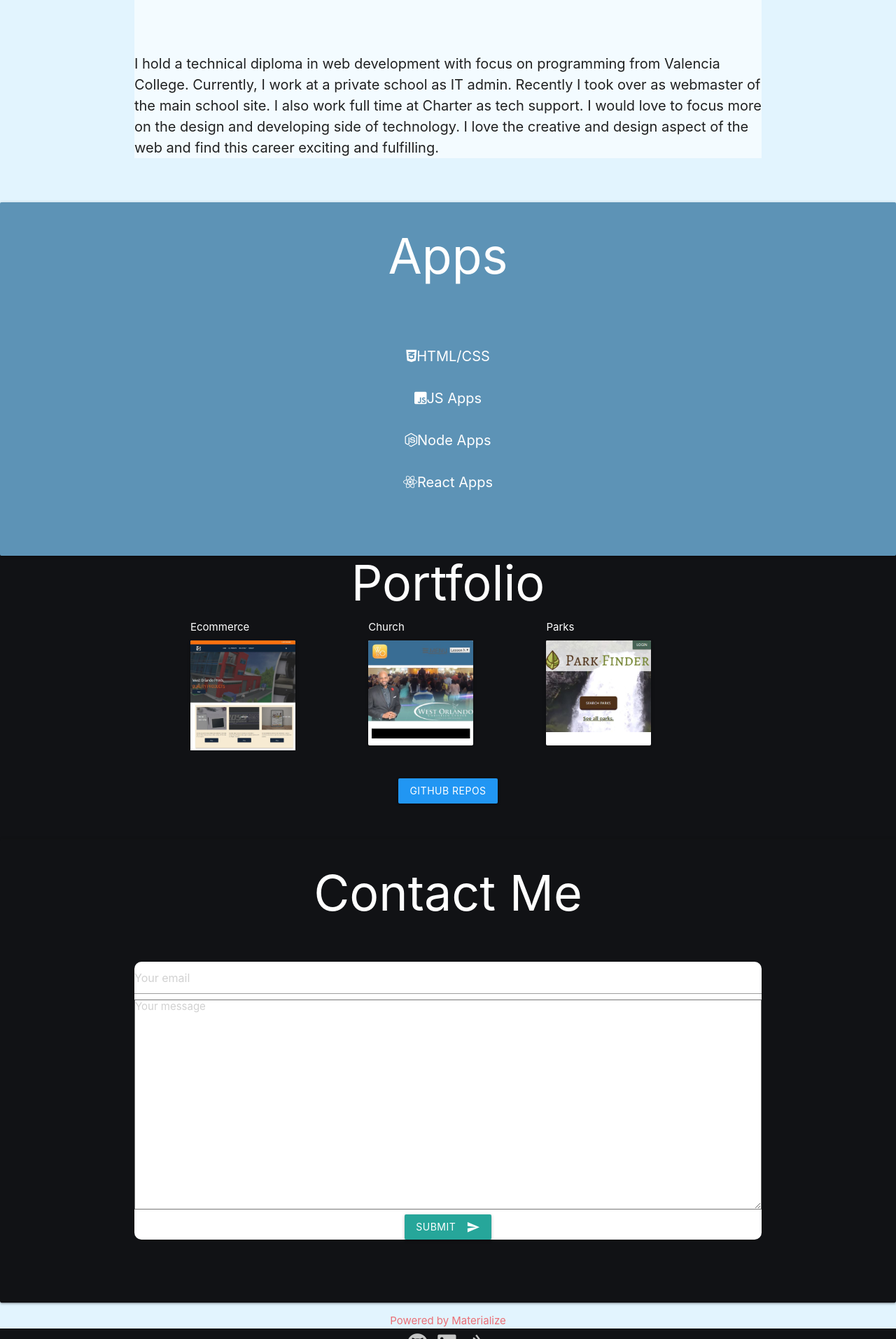
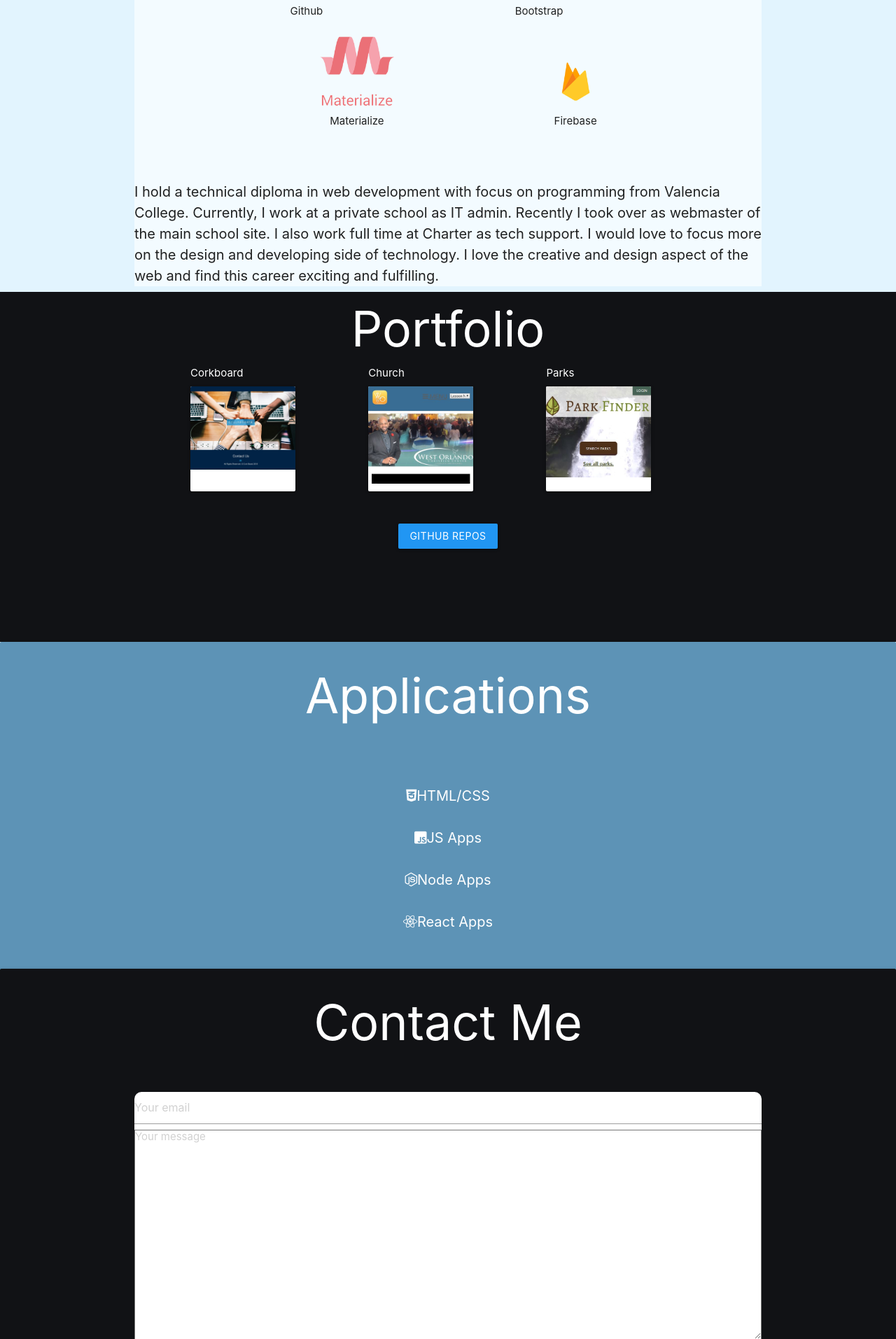
Before and after one commit to jondisla/jondisla, a PHP site: page / in a window 1280 px wide. Shown: the part 1352-3265 px from the top of the page at 70% size. Run offline with PHP 8.4, Linux system fonts and the light colour scheme; some libraries are stand-ins or nearby versions.

Commit message:
second commit

```diff
--- a/assets/main.css
+++ b/assets/main.css
@@ -149,6 +149,11 @@ a:hover {
   background-position: center;
 } */
 
+/* .tech img {
+  min-width: 500px;
+  height: 100px;
+} */
+
 #sec2 {
   background: rgb(243, 251, 255);
 }
@@ -185,6 +190,7 @@ a:hover {
   background-size: cover;
   background-position: center;
   margin-top: -15px;
+  height: 500px;
 }
 
 #cardContact {
@@ -199,10 +205,6 @@ a:hover {
 }
 
 /*APPS*/
-
-#cardFour {
-  margin-top: 40px;
-}
 
 #apps li a {
   text-decoration: none;
@@ -313,9 +315,9 @@ a:hover {
   display: none;
 }
 
-#portfolio {
+/* #portfolio {
   display: none;
-}
+} */
 
 .arrowToPort {
   font-size: 20px;
--- a/index.html
+++ b/index.html
@@ -31,11 +31,11 @@
                     <li id="about">
                         <a>About</a>
                     </li>
+                    <li id="portfolio">
+                        <a>Portfolio</a>
+                    </li>
                     <li id="apps">
                         <a>Apps</a>
-                    </li>
-                    <li id="portfolio">
-                        <a>Portfolio</a>
                     </li>
                     <li id="contact">
                         <a>Contact</a>
@@ -90,6 +90,10 @@
                         <img src="assets/img/jquery.jpg">
                         <p>Jquery</p>
                     </li>
+                    <li>
+                        <img src="assets/img/wordpress.png">
+                        <p>Wordpress</p>
+                    </li>
                 </ul>
             </center>
             <center>
@@ -126,12 +130,63 @@
     </div>
     <br>
 
+    <!--Portfolio-->
+    <div class="no-padding-bottom" id="cardThree">
+        <div class="container">
+            <center>
+                <span id="cardTitle">Portfolio</span>
+
+                <!--Projects-->
+                <center>
+                    <div class="row parent">
+                        <div class="col s12 m6 child">
+                            <span class="carTitle" style="color: white;">Corkboard</span>
+                            <div class="card" style="width:150px;height:150px;">
+                                <div class="card-image">
+                                    <a href="http://corkboard2018.herokuapp.com/" target="_blank">
+                                        <img src="assets/img/wop.jpg">
+
+                                </div>
+                            </div>
+                        </div>
+                    </div>
+                    <div class="row parent">
+                        <div class="col s12 m6 child">
+                            <span class="carTitle" style="color: white;">Church</span>
+                            <div class="card" style="width:150px;height:150px;">
+                                <div class="card-image">
+                                    <a href="https://westorlandochurch.tv" target="_blank">
+                                        <img src="assets/img/woc.jpg">
+                                </div>
+                            </div>
+                        </div>
+                    </div>
+                    <div class="row parent">
+                        <div class="col s12 m6 child">
+                            <span class="carTitle" style="color: white;">Parks</span>
+                            <div class="card" style="width:150px;height:150px;">
+                                <div class="card-image">
+                                    <a href="https://jondisla.github.io/parkfinder/" target="_blank">
+                                        <img src="assets/img/parkfinder.jpg">
+                                    </a>
+                                </div>
+                            </div>
+                        </div>
+                    </div>
+                </center>
+            </center>
+        </div>
+        <center>
+            <a href="https://github.com/jondisla" target="_blank" class="waves-effect waves-light blue btn" id="gitbutton">GITHUB REPOS</a>
+        </center>
+    </div>
+
     <!--APPS-->
     <div class="col s6">
         <div class="card   no-padding-bottom" id="cardFour">
             <center>
                 <div class="card-content">
-                    <span id="cardTitle" style="color:white;">Apps</span>
+                    <span id="cardTitle" style="color:white;">Applications</span>
             </center>
             <br>
             <div class="container">
@@ -158,6 +213,7 @@
             </div>
             </div>
         </div>
+    </div>
 
     <!--Hidden HTML-->
     <div class="col s12">
@@ -174,6 +230,7 @@
                         <br>&
                         <br>CSS</span>
             </center>
+            </div>
         </div>
     </div>
 
@@ -253,8 +310,8 @@
                             <h1 id="liriTitle">Liri</h1>
                             <!--liri vid info and video-->
                             <div id="liriVid">
-                                        <p>Liri is a CLI request style application that uses the twitter and spotify APIs to
-                                            fetch info</p>
+                                <p>Liri is a CLI request style application that uses the twitter and spotify APIs to fetch info
+                                </p>
                                 <div class="wrapper">
                                     <video width="320" height="240" controls>
                                         <source src="movie.mp4" type="video/mp4">
@@ -266,8 +323,7 @@
                             <h1 id="bamazonTitle">Bamazon</h1>
                             <!--Show bamazon info and video-->
                             <div id="bamazonVid">
-                                        <p>Bamazon is a CLI amazon style shop that lets you purchase a product updates the stock
-                                            amount
+                                <p>Bamazon is a CLI amazon style shop that lets you purchase a product updates the stock amount
                                 </p>
                                 <!--video-->
                                 <div class="wrapper">
@@ -292,57 +348,6 @@
             </div>
             </div>
         </div>
-
-
-
-                <!--Portfolio-->
-                <div class="no-padding-bottom" id="cardThree">
-                    <div class="container">
-                        <center>
-                            <span id="cardTitle">Portfolio</span>
-
-                            <!--Projects-->
-                            <center>
-                                <div class="row parent">
-                                    <div class="col s12 m6 child">
-                                        <span class="carTitle" style="color: white;">Ecommerce</span>
-                                        <div class="card" style="width:150px;height:150px;">
-                                            <div class="card-image">
-                                                <img src="assets/img/wop.jpg">
-
-                                            </div>
-                                        </div>
-                                    </div>
-                                </div>
-                                <div class="row parent">
-                                    <div class="col s12 m6 child">
-                                        <span class="carTitle" style="color: white;">Church</span>
-                                        <div class="card" style="width:150px;height:150px;">
-                                            <div class="card-image">
-                                                <a href="https://westorlandochurch.tv" target="_blank">
-                                                    <img src="assets/img/woc.jpg">
-                                            </div>
-                                        </div>
-                                    </div>
-                                </div>
-                                <div class="row parent">
-                                    <div class="col s12 m6 child">
-                                        <span class="carTitle" style="color: white;">Parks</span>
-                                        <div class="card" style="width:150px;height:150px;">
-                                            <div class="card-image">
-                                                <a href="https://jondisla.github.io/parkfinder/" target="_blank">
-                                                    <img src="assets/img/parkfinder.jpg">
-                                                </a>
-                                            </div>
-                                        </div>
-                                    </div>
-                                </div>
-                    </div>
-                    <center>
-                        <a href="https://github.com/jondisla" target="_blank" class="waves-effect waves-light blue btn" id="gitbutton">GITHUB REPOS</a>
-                    </center>
-                </div>
-
 
         <!--Contact Form-->
         <div class="col s12">
```
Also changed, not shown: assets/img/wop.JPG, assets/img/wordpress.png (added). Lines whose indentation alone changed are shown as unchanged.
